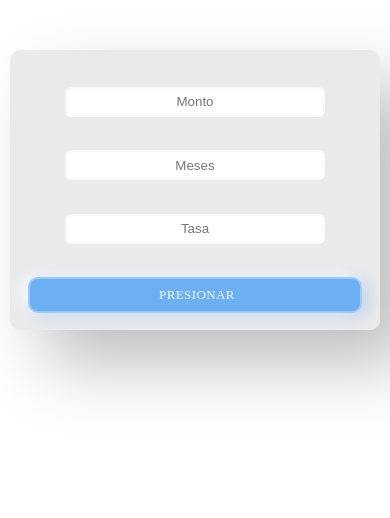
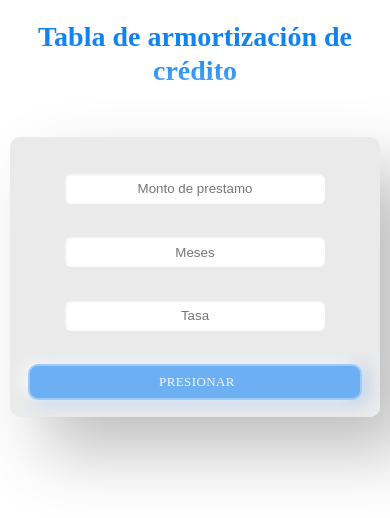
Before and after one commit to cesarjaramillo10/amortizacioncredito, a plain HTML site: page index.html in a window 390 px wide. Drawn offline with Linux system fonts and the light colour scheme.

Commit message:
version final de estudio

```diff
--- a/index.html
+++ b/index.html
@@ -9,9 +9,10 @@
 </head>
 <body>
     <main class="principal">
+        <h1>Tabla de armortización de crédito</h1>
         <form action="" class="formulario">
             <!-- <label for="" class="lavel">Monto</label> -->
-            <input type="text" class="canti" placeholder="Monto">
+            <input type="text" class="canti" placeholder="Monto de prestamo">
             <!-- <label for="" class="lavel">meses</label> -->
             <input type="text" class="meses" placeholder="Meses">
             <!-- <label for="" class="lavel">tasa</label> -->
--- a/style.css
+++ b/style.css
@@ -10,6 +10,18 @@
     display: flex;
     flex-direction: column;
     align-items: center;
+
+}
+
+
+
+
+h1{
+    margin-top: 20px;;
+    font-size: 40px;
+    line-height: 120%;
+    font-weight: 700;
+    color:  #0d80f3;
 
 }
 .formulario{
@@ -101,4 +113,8 @@ tr:nth-child(even){
     .tabla{
         margin-top: 50px;
     }
+    h1{
+        text-align: center;
+        font-size: 28px;
+    }
   }
```
